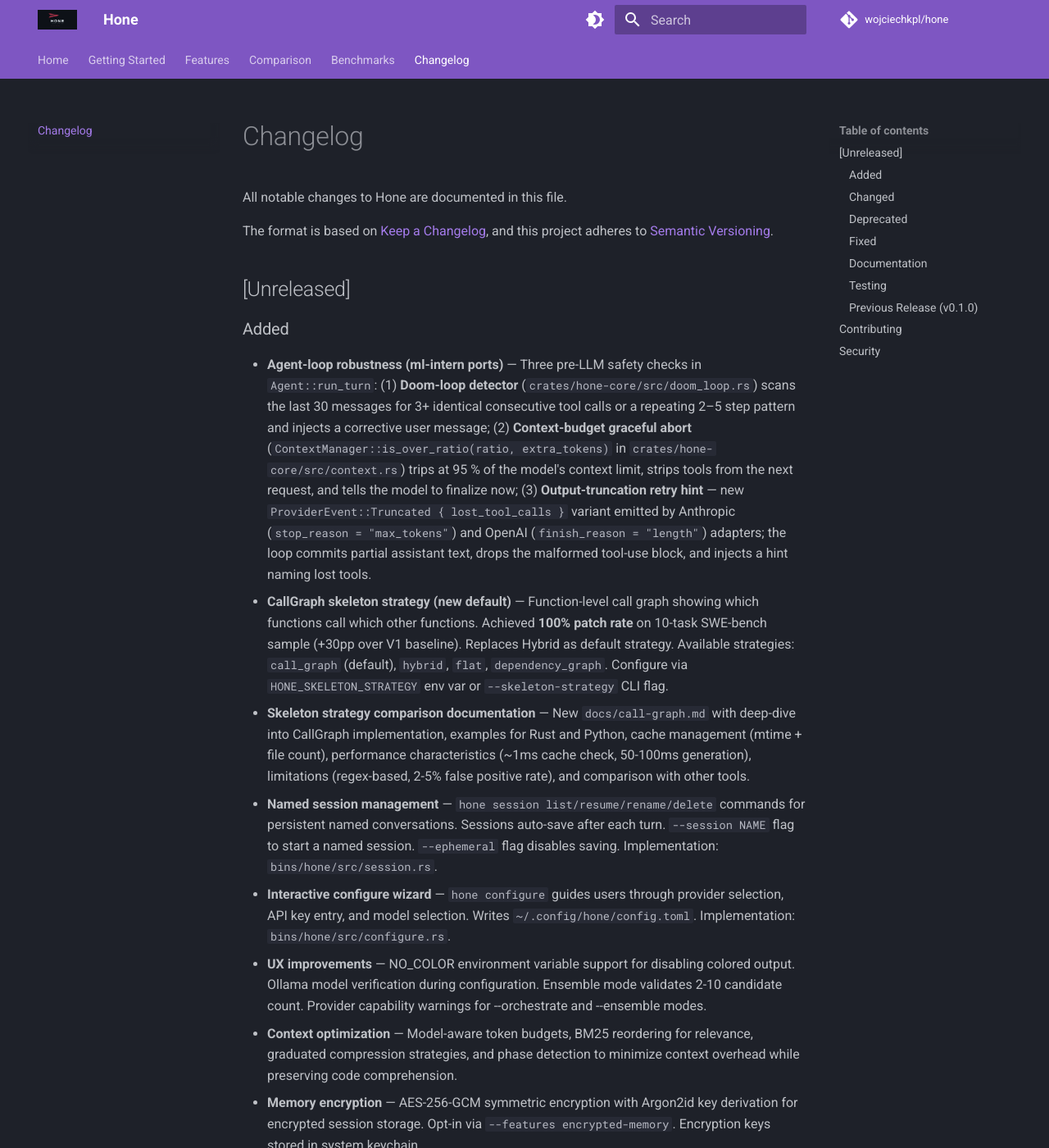
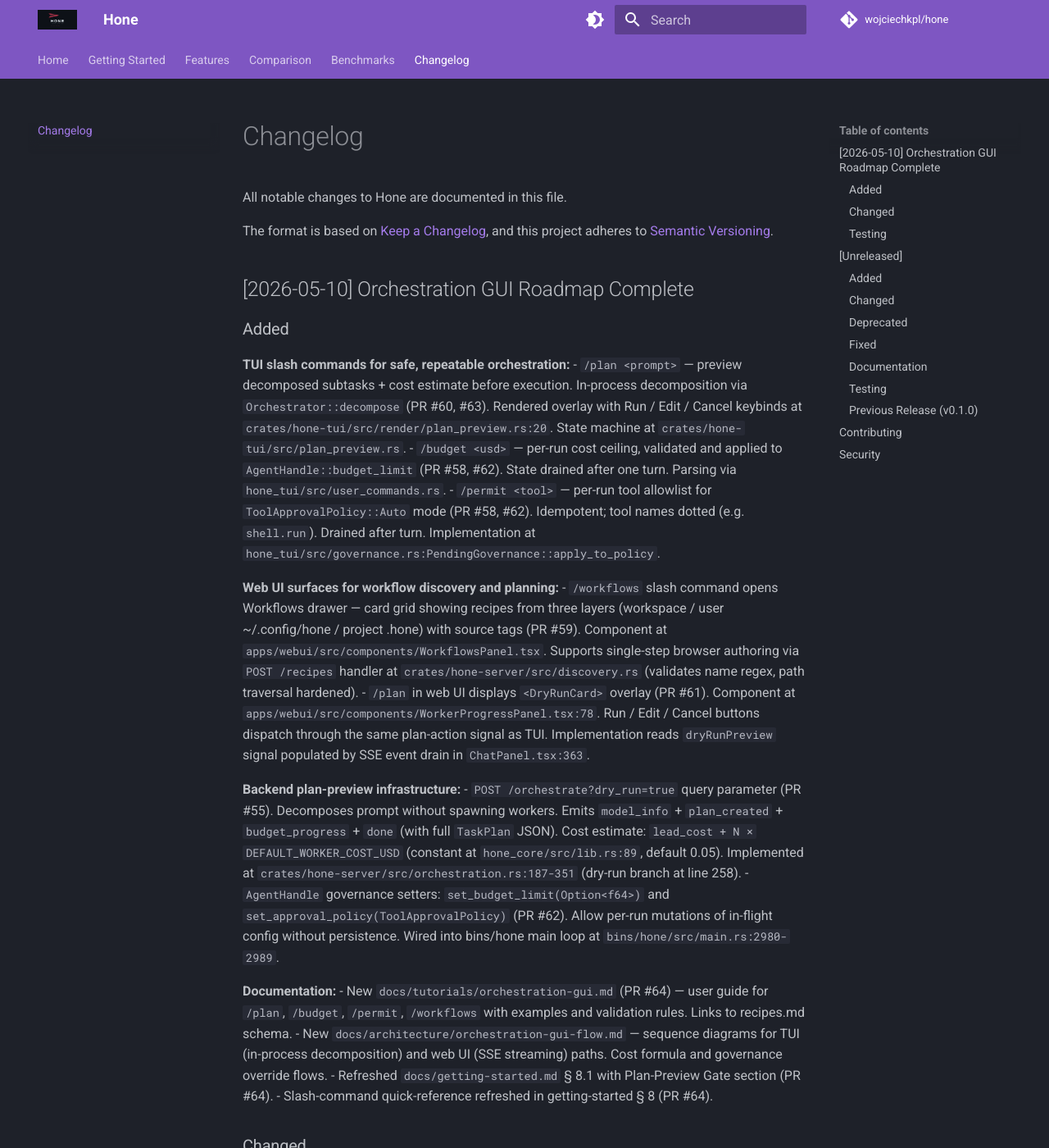
Before and after one commit to wojciechkpl/hone, an MkDocs documentation site: the page built from docs/changelog.md, in a window 1280 px wide and 1400 px high. Shown: the whole window at 82% size. Built offline with MkDocs 1.6.1 and Material for MkDocs 9.7.7, drawn with Linux system fonts in a browser that asks for light colours; comment, search, counter and statistics services are not loaded; some of the changed text lies outside the part shown.

Commit message:
docs(architecture,changelog): orchestration-GUI flow diagrams + 2026-05-10 milestone
Closes the documentation loop on the orchestration-GUI roadmap (PRs
#55, #58-#64). Authored by the documentation-agent.

### docs/architecture/orchestration-gui-flow.md (new, 194 lines)

Two Mermaid sequence diagrams for the end-to-end /plan flow:

1. TUI in-process path — App::handle_command stores
   pending_plan_prompt → bins/hone main loop calls
   dispatch_plan_decompose → Orchestrator::decompose runs the lead
   LLM once → PlanPreviewState::from_decompose builds overlay state
   → render::plan_preview::render_plan_preview draws the overlay →
   handle_key_plan_preview routes r/e/c → bins/hone replays via
   set_input_buffer + submit_input.
2. Web UI streaming path — ChatPanel intercepts /plan before the
   generic slash-command hook → sendOrchestrate POSTs with
   dryRun: true → daemon's orchestrate_handler with DryRunQuery
   emits plan_created + budget_progress + done(plan) → ChatPanel
   lifts event.plan into setDryRunPreview → <DryRunCard> renders →
   buttons set pendingPlanAction → ChatPanel createEffect drains
   and dispatches.

Plus a third diagram covering the per-run governance drain flow
(/budget + /permit → take_pending_governance →
agent.set_budget_limit / agent.set_approval_policy + apply onto the
orchestrated path's config clone).

Every box cites a real function name and file path so a maintainer
can jump-to-definition.

### docs/changelog.md (new 2026-05-10 milestone)

Single "Orchestration GUI roadmap complete" entry consolidating the
8 PRs by user-visible surface (TUI commands, web UI surfaces,
backend endpoints, governance plumbing, docs, testing). PR numbers
and concrete file paths cited throughout.

```diff
--- a/docs/changelog.md
+++ b/docs/changelog.md
@@ -3,6 +3,42 @@
 All notable changes to Hone are documented in this file.
 
 The format is based on [Keep a Changelog](https://keepachangelog.com/en/1.0.0/), and this project adheres to [Semantic Versioning](https://semver.org/spec/v2.0.0.html).
+
+## [2026-05-10] Orchestration GUI Roadmap Complete
+
+### Added
+
+**TUI slash commands for safe, repeatable orchestration:**
+- `/plan <prompt>` — preview decomposed subtasks + cost estimate before execution. In-process decomposition via `Orchestrator::decompose` (PR #60, #63). Rendered overlay with Run / Edit / Cancel keybinds at `crates/hone-tui/src/render/plan_preview.rs:20`. State machine at `crates/hone-tui/src/plan_preview.rs`.
+- `/budget <usd>` — per-run cost ceiling, validated and applied to `AgentHandle::budget_limit` (PR #58, #62). State drained after one turn. Parsing via `hone_tui/src/user_commands.rs`.
+- `/permit <tool>` — per-run tool allowlist for `ToolApprovalPolicy::Auto` mode (PR #58, #62). Idempotent; tool names dotted (e.g. `shell.run`). Drained after turn. Implementation at `hone_tui/src/governance.rs:PendingGovernance::apply_to_policy`.
+
+**Web UI surfaces for workflow discovery and planning:**
+- `/workflows` slash command opens Workflows drawer — card grid showing recipes from three layers (workspace / user ~/.config/hone / project .hone) with source tags (PR #59). Component at `apps/webui/src/components/WorkflowsPanel.tsx`. Supports single-step browser authoring via `POST /recipes` handler at `crates/hone-server/src/discovery.rs` (validates name regex, path traversal hardened).
+- `/plan` in web UI displays `<DryRunCard>` overlay (PR #61). Component at `apps/webui/src/components/WorkerProgressPanel.tsx:78`. Run / Edit / Cancel buttons dispatch through the same plan-action signal as TUI. Implementation reads `dryRunPreview` signal populated by SSE event drain in `ChatPanel.tsx:363`.
+
+**Backend plan-preview infrastructure:**
+- `POST /orchestrate?dry_run=true` query parameter (PR #55). Decomposes prompt without spawning workers. Emits `model_info` + `plan_created` + `budget_progress` + `done` (with full `TaskPlan` JSON). Cost estimate: `lead_cost + N × DEFAULT_WORKER_COST_USD` (constant at `hone_core/src/lib.rs:89`, default 0.05). Implemented at `crates/hone-server/src/orchestration.rs:187-351` (dry-run branch at line 258).
+- `AgentHandle` governance setters: `set_budget_limit(Option<f64>)` and `set_approval_policy(ToolApprovalPolicy)` (PR #62). Allow per-run mutations of in-flight config without persistence. Wired into bins/hone main loop at `bins/hone/src/main.rs:2980-2989`.
+
+**Documentation:**
+- New `docs/tutorials/orchestration-gui.md` (PR #64) — user guide for `/plan`, `/budget`, `/permit`, `/workflows` with examples and validation rules. Links to recipes.md schema.
+- New `docs/architecture/orchestration-gui-flow.md` — sequence diagrams for TUI (in-process decomposition) and web UI (SSE streaming) paths. Cost formula and governance override flows.
+- Refreshed `docs/getting-started.md` § 8.1 with Plan-Preview Gate section (PR #64).
+- Slash-command quick-reference refreshed in getting-started § 8 (PR #64).
+
+### Changed
+
+- **Orchestrator API** — `Orchestrator::decompose()` now public (was gated to `execute_plan` only). Enables in-process decomposition in TUI via `dispatch_plan_decompose()` at `bins/hone/src/main.rs:1173`. Returns `(TaskPlan, lead_cost_usd, usage)` tuple.
+- **Main loop governance flow** — /budget and /permit overrides drained before every turn, not persisted. Applied per-agent via `AgentHandle` setters (non-orchestrated) or mutated `base_config_clone` (orchestrated path). Clear semantics: one-turn overrides per the tutorial spec.
+
+### Testing
+
+- Integration tests for `?dry_run=true` query parameter (slice 1 tests in PR #55).
+- TUI plan-preview overlay state machine tests at `crates/hone-tui/src/tests/` (PR #60).
+- Web UI `/plan` interception and SSE event routing tests in `apps/webui/src/__tests__/` (PR #61).
+- Governance validation tests for budget (positive, finite, int/decimal) and tool permit parsing (PR #58).
+- Left-over test fix from slice 2: `test_theme_command_switches` alignment with neon accent_hot (PR #64).
 
 ## [Unreleased]
 
```
Also changed, not shown: docs/architecture/orchestration-gui-flow.md (added, +194 -0 lines).
